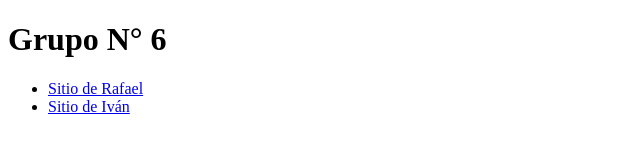
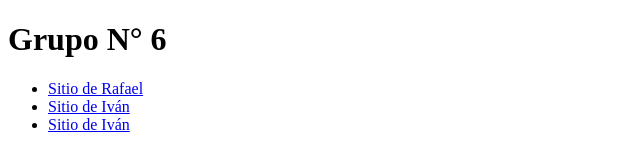
Before and after one commit to RafaelBarrios03/Lab-3-Colaborativo, a plain HTML site: page index.html in a window 1280 px wide. Shown: the whole page, without its empty margins (0-640 px from the left). Drawn offline with Linux system fonts and the light colour scheme.

Commit message:
index.html

```diff
--- a/index.html
+++ b/index.html
@@ -14,6 +14,7 @@
         <ul>
             <li><a href="https://rafaelbarrios03.github.io/Lab-3/" target="_blank">Sitio de Rafael</a></li>
             <li><a href="https://ivancsg2120.github.io/Lab3/" target="_blank">Sitio de Iván</a></li>
+            <li><a href="https://diego-gomez1.github.io/lab3-colabotativo/diego" target="_blank">Sitio de Iván</a></li>
         </ul>
     </nav>
 </body>
```
